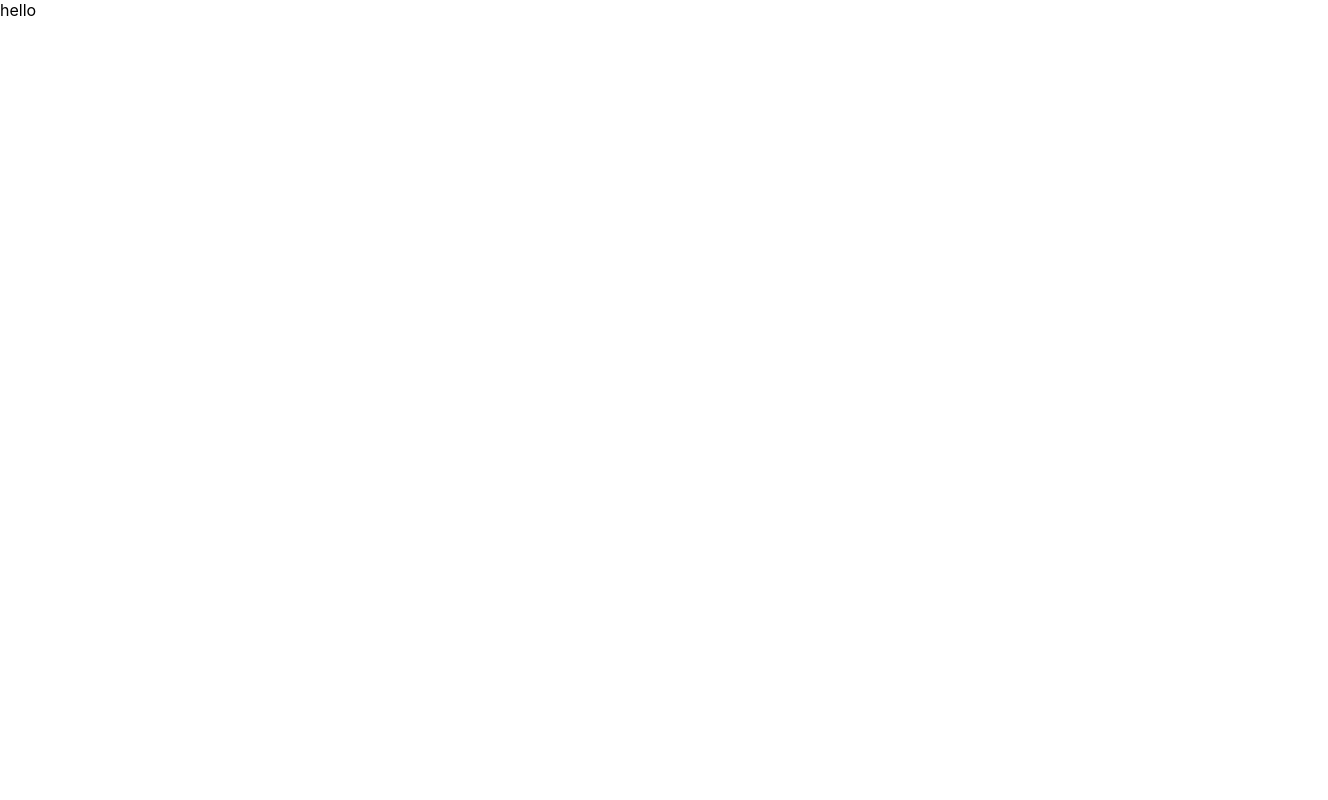
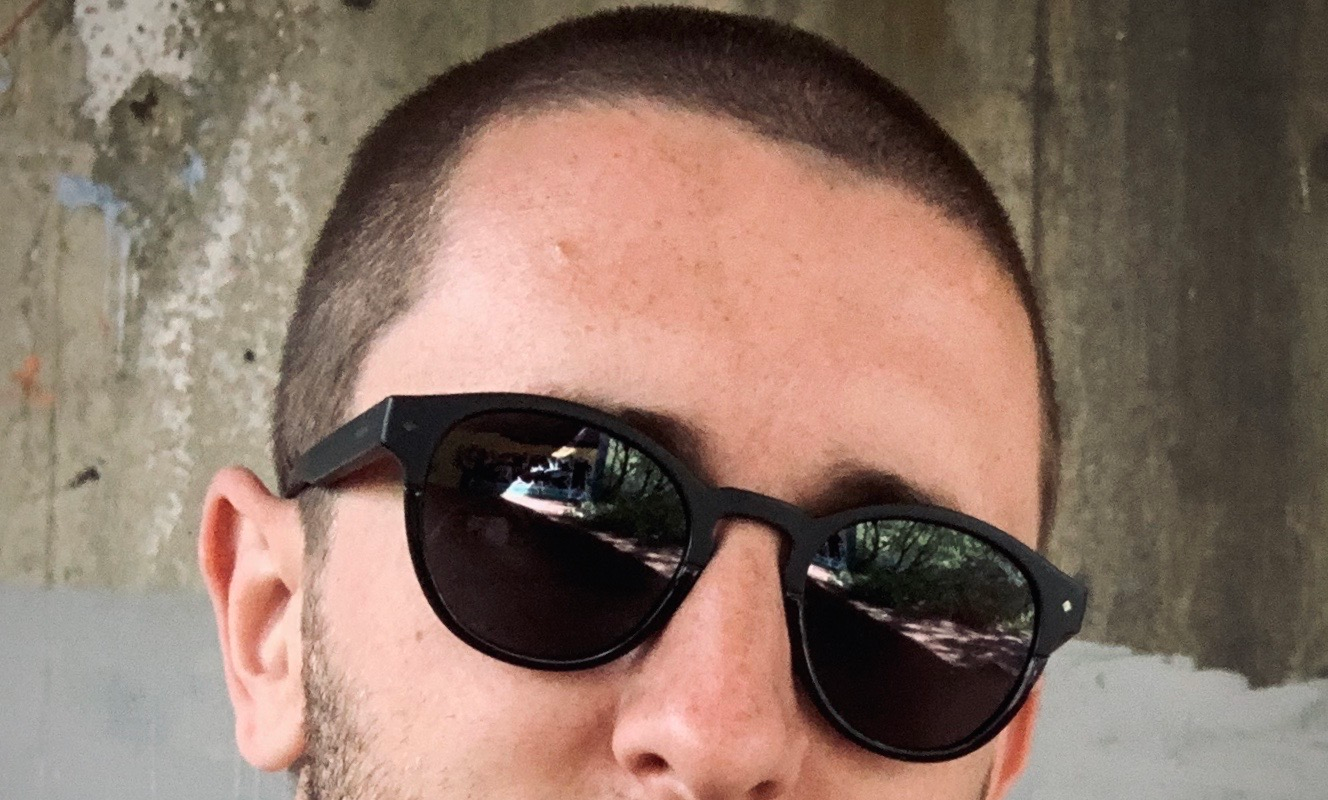
Before and after one commit to domb5041/homepage-2021, a React (Create React App) app: page / in a window 1280 px wide. Shown: the top 800 px of the page, 1328 px wide, since content can reach past the window. Built offline with nearby package versions, Linux system fonts and the light colour scheme.

Commit message:
testing data driven img

```diff
--- a/src/App.js
+++ b/src/App.js
@@ -1,5 +1,15 @@
+import projects from './projectData';
+
 function App() {
-    return <div>hello</div>;
+    return (
+        <div>
+            {projects.map((p, i) => (
+                <div>
+                    <img src={'/images/' + p.image} />
+                </div>
+            ))}
+        </div>
+    );
 }
 
 export default App;
--- /dev/null
+++ b/src/projectData.js
@@ -0,0 +1,30 @@
+export default [
+    {
+        id: 'p4',
+        url:
+            'https://www.youtube.com/watch?v=JChDbIOkE58&list=PLrRbyFPS5q6w8wLmKAudLnPg1L7CMv1Lw',
+        text: 'lskadjhl askjdfhla skdfjha lskdjfh alksjdfh askljdhf ',
+        image: 'IMG_2091.jpeg',
+    },
+    {
+        id: 'p3',
+        url:
+            'https://www.youtube.com/watch?v=JChDbIOkE58&list=PLrRbyFPS5q6w8wLmKAudLnPg1L7CMv1Lw',
+        text: 'lskadjhl askjdfhla skdfjha lskdjfh alksjdfh askljdhf ',
+        image: 'IMG_2091.jpeg',
+    },
+    {
+        id: 'p1',
+        url:
+            'https://www.youtube.com/watch?v=JChDbIOkE58&list=PLrRbyFPS5q6w8wLmKAudLnPg1L7CMv1Lw',
+        text: 'lskadjhl askjdfhla skdfjha lskdjfh alksjdfh askljdhf ',
+        image: 'IMG_2091.jpeg',
+    },
+    {
+        id: 'p0',
+        url:
+            'https://www.youtube.com/watch?v=JChDbIOkE58&list=PLrRbyFPS5q6w8wLmKAudLnPg1L7CMv1Lw',
+        text: 'lskadjhl askjdfhla skdfjha lskdjfh alksjdfh askljdhf ',
+        image: 'IMG_2091.jpeg',
+    },
+];
```
Also changed, not shown: public/images/IMG_2091.jpeg (added).
